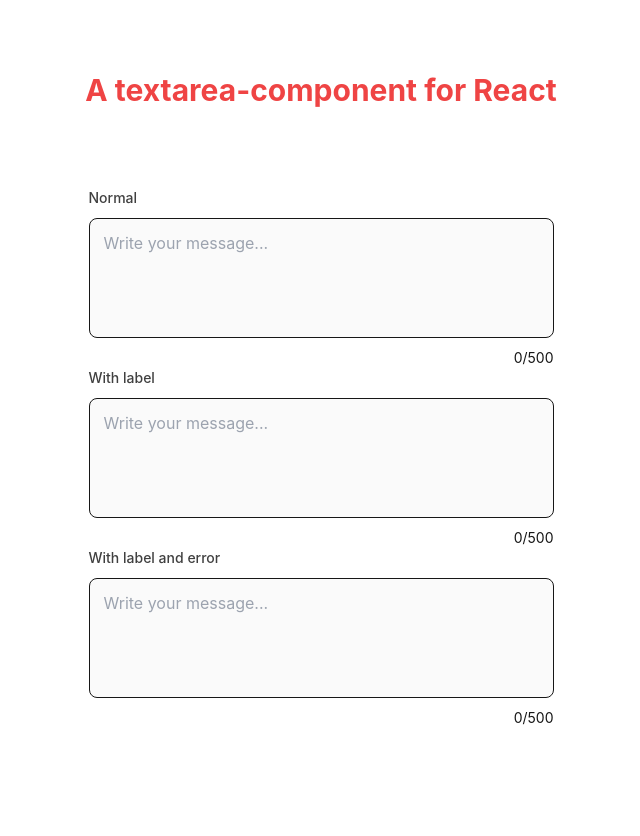
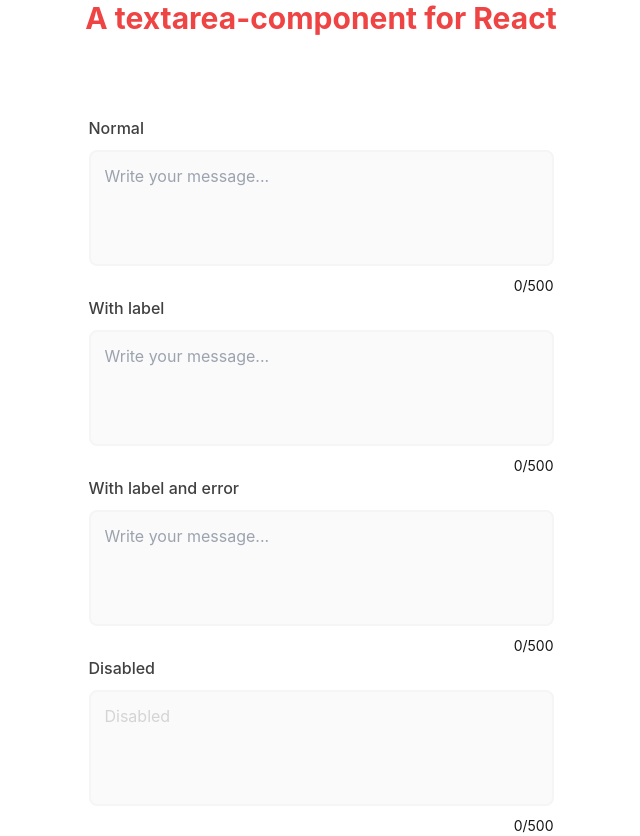
Before and after one commit to amandakoster/textarea-component, a React (Create React App) app: page / in a window 1280 px wide. Shown: the whole page, without its empty margins (319-959 px from the left). Before the commit the page ends 800 px from the top, so only its background shows below. Built offline with nearby package versions, Linux system fonts and the light colour scheme.

Commit message:
fixes borders for error focused default updates disabled text

```diff
--- a/src/App.css
+++ b/src/App.css
@@ -1,6 +1,10 @@
 @tailwind base;
 @tailwind components;
 @tailwind utilities;
+
+/* .custom-focus-border:focus {
+  border-width: 2px;
+} */
 
 .App {
   text-align: center;
@@ -40,7 +44,3 @@
     transform: rotate(360deg);
   }
 }
-
-.custom-focus-border:focus {
-  border-width: 1px;
-}
--- a/src/App.js
+++ b/src/App.js
@@ -10,6 +10,7 @@
       <TextArea label="Normal" />
       <TextArea label="With label" />
       <TextArea label="With label and error" />
+      <TextArea label="Disabled" disabled />
     </div>
   );
 }
--- a/src/TextArea.jsx
+++ b/src/TextArea.jsx
@@ -1,41 +1,35 @@
 import React, { useState } from "react";
 
-import "./App.css";
-
-export function TextArea({ label }) {
+export function TextArea({ label, disabled }) {
   const [text, setText] = useState("");
-
-  // Example dynamic class variable
-
-  // const errorBorder = "border-red-500";
-  // const normalBorder = "border-neutral-200";
-  // const focusBorder = "focus:border-blue-500";
 
   const borderClassNames =
     text.length > 500
       ? "border-red-600"
-      : "border-neutral-900 focus:border-indigo-700 custom-focus-border";
+      : "border-2 border-neutral-100 focus:border-indigo-700";
 
   const textColorClass =
     text.length < 500
       ? "font-normal text-sm text-neutral-900"
       : "font-normal text-sm text-red-600";
 
-  // const textAlignClass = text.length < 500 ? "justify-end" : "justify-start";
+  const disabledPlaceholderClass = disabled
+    ? "placeholder:text-neutral-300"
+    : "";
 
   return (
     <div className="h-[180px] w-[465px] flex flex-col gap-1.5">
       <div className="flex flex-col gap-1.5 self-stretch grow">
         {label && (
-          <label className="mb-1 font-medium text-sm text-neutral-700">
-            {label}
-          </label>
+          <label className="mb-1 font-medium text-neutral-700">{label}</label>
         )}
         <textarea
           name="message"
-          className={`flex gap-2 self-stretch grow bg-neutral-50 px-3.5 py-3 rounded-lg resize-none border ${borderClassNames} focus:ring focus:ring-indigo-700 focus:outline-none`}
-          placeholder="Write your message..."
+          disabled={disabled}
+          minLength="1"
           maxLength="500"
+          className={`flex gap-2 self-stretch grow bg-neutral-50 px-3.5 py-3 rounded-lg resize-none ${borderClassNames} ${disabledPlaceholderClass} focus:outline-none`}
+          placeholder={disabled ? "Disabled" : "Write your message..."}
           value={text}
           onChange={(e) => setText(e.target.value)}
         />
```
